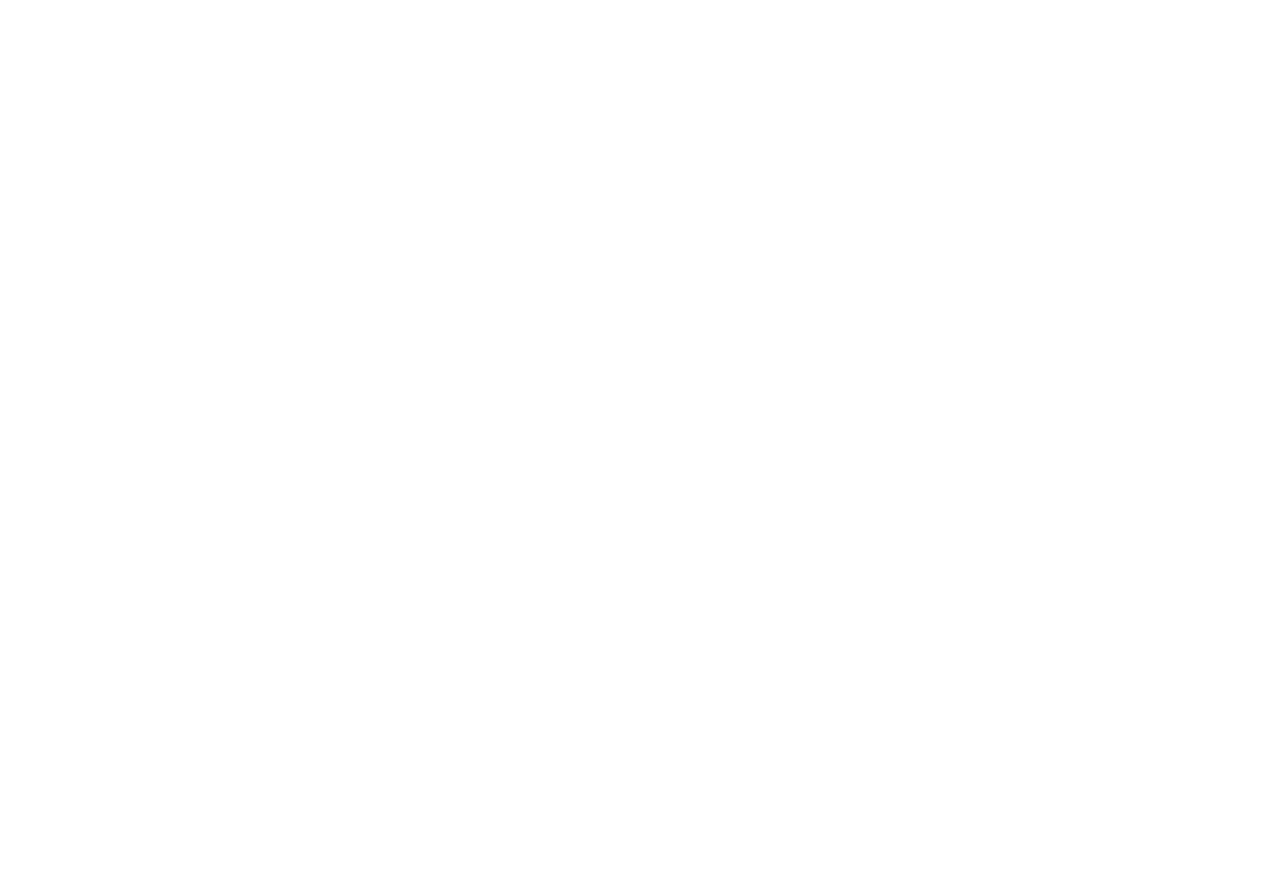
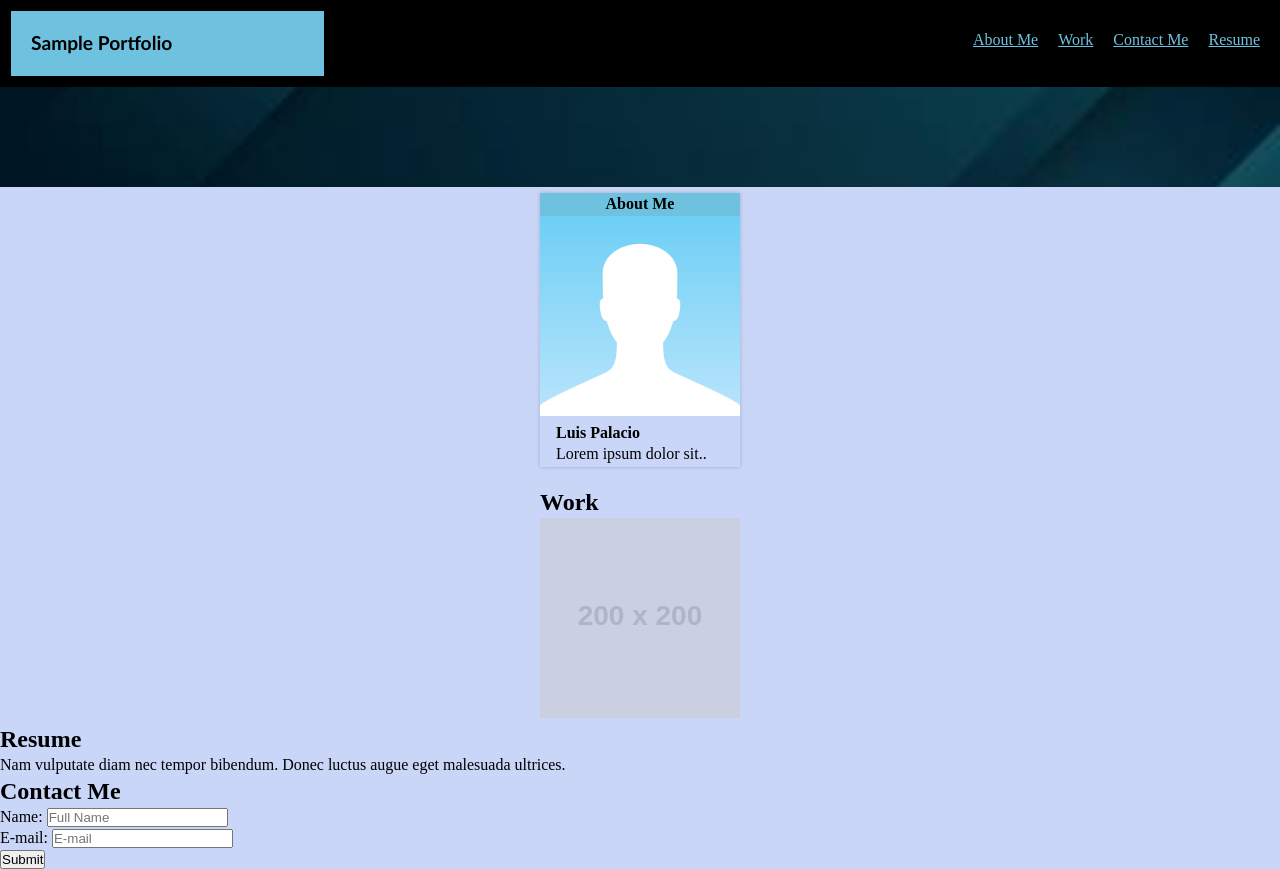
Before and after one commit to LuisLaplace/Portfolio, a plain HTML site: page index.html in a window 1280 px wide. Before the commit the page ends 800 px from the top, so only its background shows below. Drawn offline with Linux system fonts and the light colour scheme; placeholder pictures from the web are drawn by us.

Commit message:
changed the background, added new images, centered sections

```diff
--- /dev/null
+++ b/assets/css/style.css
@@ -0,0 +1,107 @@
+* {
+    box-sizing: border-box;
+    padding: 0%;
+    margin: 0%;
+}
+
+body {
+    background-color: rgb(201, 214, 248);
+    display: flex;
+    flex-direction: column;
+    line-height: 1.3;
+
+}
+
+.intro {
+    padding: 10px;
+    background-color: black;
+}
+
+.header {
+    font-family: 'Trebuchet MS', 'Lucida Sans Unicode', 'Lucida Grande', 'Lucida Sans', Arial, sans-serif;
+    font-size: larger;
+    top: 0%;
+    left: 0%;
+    padding: 20px;
+    border: 1px solid black;
+    width: 25%;
+    background-color: rgb(110, 194, 223);
+}
+
+.nav-link {
+    padding: 10px;
+    padding-top: 15px;
+    display: flex;
+    justify-content: end;
+    color: rgb(110, 194, 223);
+}
+
+a:link {
+    color: rgb(110, 194, 223);
+}
+
+a:focus {
+    color:purple
+}
+
+a:hover {
+    size: 150%;
+    background-color: dimgrey;
+
+}
+#nav-bar {
+    position: absolute;
+    top: 0;
+    right: 0;
+}
+
+.subbar {
+    width: 100%;
+    height: 100px;
+    object-fit: cover;
+}
+
+
+.card {
+    width: 200px;
+    box-shadow: 0 0 4px 0 rgba(0,0,0,0.2);
+    transition: 0.3s;
+    margin: auto;
+  }
+
+  .card:hover {
+    box-shadow: 0 8px 16px 0 rgba(0,0,0,0.2);
+  }
+
+  .top-av {
+    text-align: center;
+    font-weight: bolder;
+    border: 1px solid rgb(110, 194, 223);
+    background-color: rgb(110, 194, 223);
+  }
+
+  #avatar {
+    height: 200px;
+    width: 200px;
+    border-bottom: 10px;
+  }
+  .container {
+    padding: 2px 16px;
+    margin-bottom: 20px;
+  }
+
+  .work {
+    width: 200px;
+    margin: auto;
+  }
+
+#tilt {
+    opacity: 0.5;
+}
+
+#tilt:hover {
+    opacity: 1.0;
+    height: 250px;
+    width: 250px;
+    transform: skew(15deg);
+}
--- a/index.html
+++ b/index.html
@@ -1,11 +1,64 @@
 <!DOCTYPE html>
 <html lang="en">
+
 <head>
    <meta charset="UTF-8">
    <meta name="viewport" content="width=device-width, initial-scale=1.0">
-    <title>Document</title>
+   <title>Week 2 Portfolio</title>
+   <link rel="stylesheet" href="./assets/images">
+   <link rel="stylesheet" href="./assets/css/style.css">
 </head>
+
 <body>
+   <header class="intro">
+      <h1 class="header">Sample Portfolio</h1>
+      <nav id="nav-bar" class="nav-link">
+         <a href="#about-me" class="nav-link">About Me</a>
+         <a href="#work" class="nav-link">Work</a>
+         <a href="#contact-me" class="nav-link">Contact Me</a>
+         <a href="#resume" class="nav-link">Resume</a>
+      </nav>
+   </header>
+   <section>
+      <img src="./assets/images/simple-background-with-gradient-shape-green-vector.jpg" class="subbar" alt="vector art">
+   </section>
+   <section class="adjust">
+      <div class="card">
+         <header class="top-av">About Me</header>
+         <img src="./assets/images/sample-avatar.jpg" id="avatar" alt="Avatar">
+         <div class="container">
+           <h4><b>Luis Palacio</b></h4>
+           <p>Lorem ipsum dolor sit..</p>
+         </div>
+       </div>
+   </section>
 
+   <section class="work">
+      <article>
+         <h2>Work</h2>
+         <img src="https://via.placeholder.com/200" id="tilt" alt="placeholder">
+      </article>
+   </section>
+
+   <section>
+      <h2 class="adjust">Resume</h2>
+      <p>Nam vulputate diam nec tempor bibendum. Donec luctus augue eget malesuada
+         ultrices. </p>
+   </section>
+
+   <section>
+      <h2 class="contact-me">Contact Me</h2>
+      <form>
+         <label for="username">Name:</label>
+         <input id="username" type="text" placeholder="Full Name" />
+       </p>
+       <p>
+         <label  for="email">E-mail:</label>
+         <input id="email" type="text" placeholder="E-mail" />
+       </p>
+       <button>Submit</button>
+      </form>
+   </section>
 </body>
+
 </html>
```
Also changed, not shown: assets/images/img_lights.jpg (added), assets/images/img_nature.jpg (added), assets/images/lonehut.jpg (added), assets/images/sample-avatar.jpg (added), assets/images/simple-background-with-gradient-shape-green-vector.jpg (added), 2 other files. Lines whose indentation alone changed are shown as unchanged.
